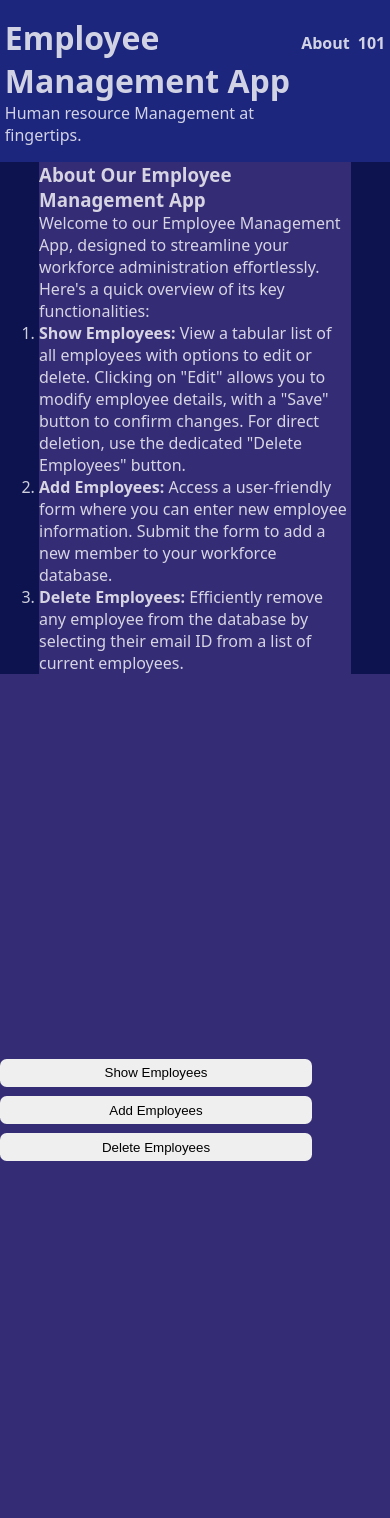
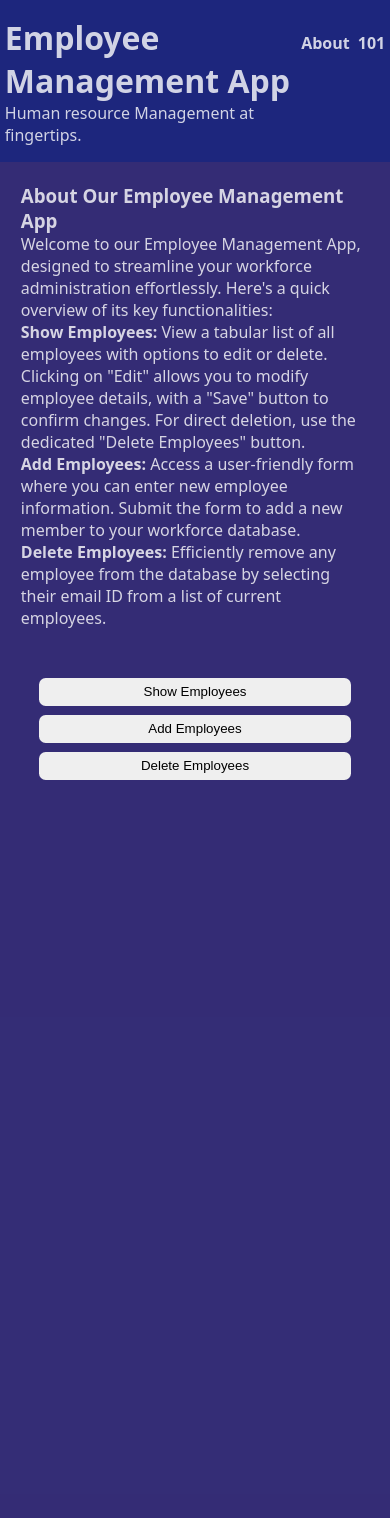
Before and after one commit to viveksoftdev/emp_manage, a Django app: template templates/index.html in a window 390 px wide. After the commit the page ends 780 px from the top, so only its background shows below. Run offline with Django 3.2, Linux system fonts and the light colour scheme; the template is opened without the code that fills it, so the values that code supplies are empty.

Commit message:
Update styles.css

```diff
--- a/app/static/styles.css
+++ b/app/static/styles.css
@@ -21,10 +21,12 @@ body {
 main{
   color:var(--white-transucent);
   background-color: var(--purple-shade);
+  max-width:900px;
+  margin:0 auto;
+  padding:1.3em;
+}
+ol{
   list-style:none;
-  max-width:900px;
-  width:80%;
-  margin:0 auto;
 }
 .btnContainer {
   display: flex;
@@ -231,9 +233,12 @@ td {
 @media (max-width:991px){
   button{
     width: 80%;
+    align-self:center;
+    justify-self:start;
   }
   .btnContainer{
     flex-direction: column;
+    justify-content:flex-start;
   }
   #emp__container{
     width:70%;
@@ -248,6 +253,8 @@ td {
 @media (max-width:768px){
   button{
     width: 80%;
+    align-self:center;
+    justify-self:start;
   }
   .btnContainer{
     flex-direction: column;
```
